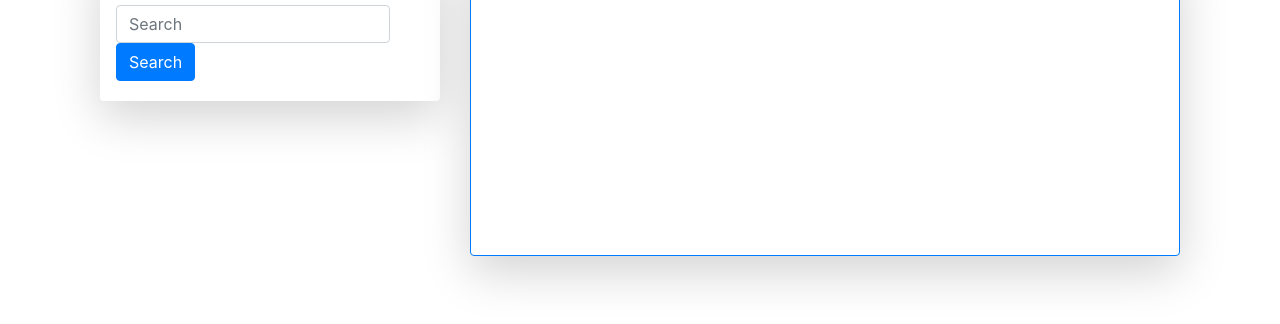
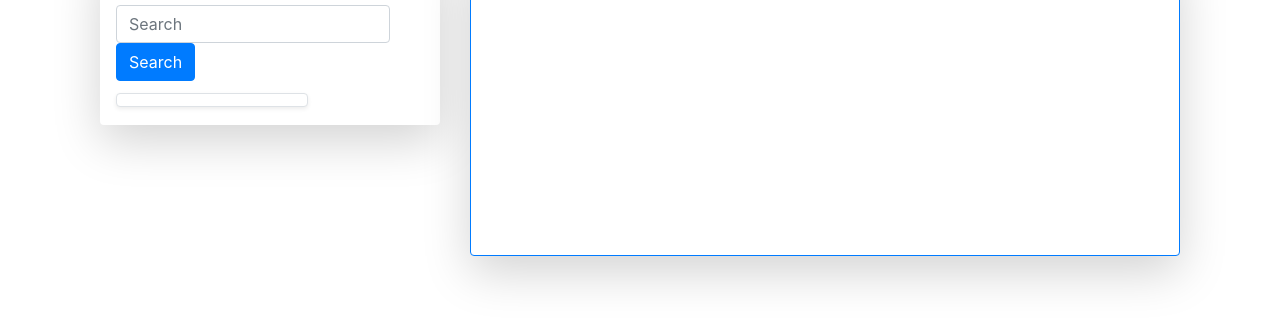
Before and after one commit to Michael-Veiga/weather-dashboard, a plain HTML site: page index.html in a window 1280 px wide. Shown: the part 104-428 px from the top of the page. Drawn offline with nearby package versions, Linux system fonts and the light colour scheme; the site is published under a folder, as on GitHub Pages, so addresses that start at the root find nothing.

Commit message:
still not displaying

```diff
--- a/index.html
+++ b/index.html
@@ -4,10 +4,10 @@
 <head>
   <meta charset="UTF-8" />
   <meta name="viewport" content="width=device-width, initial-scale=1.0" />
-  <link rel="stylesheet" type="text/css" href="/assets/css/style.css" />
   <link rel="stylesheet" href="https://stackpath.bootstrapcdn.com/bootstrap/4.4.1/css/bootstrap.min.css"
     integrity="sha384-Vkoo8x4CGsO3+Hhxv8T/Q5PaXtkKtu6ug5TOeNV6gBiFeWPGFN9MuhOf23Q9Ifjh" crossorigin="anonymous" />
   <script src="https://cdnjs.cloudflare.com/ajax/libs/moment.js/2.24.0/moment.min.js"></script>
+  <link rel="stylesheet" type="text/css" href="assets/css/style.css" />
   <title>Weather Dashboard</title>
 </head>
 
@@ -48,7 +48,7 @@
   <script src="https://stackpath.bootstrapcdn.com/bootstrap/4.4.1/js/bootstrap.min.js"
     integrity="sha384-wfSDF2E50Y2D1uUdj0O3uMBJnjuUD4Ih7YwaYd1iqfktj0Uod8GCExl3Og8ifwB6"
     crossorigin="anonymous"></script>
-  <script src="/assets/js/script.js"></script>
+  <script src="assets/js/script.js"></script>
 </body>
 
 </html>
```
